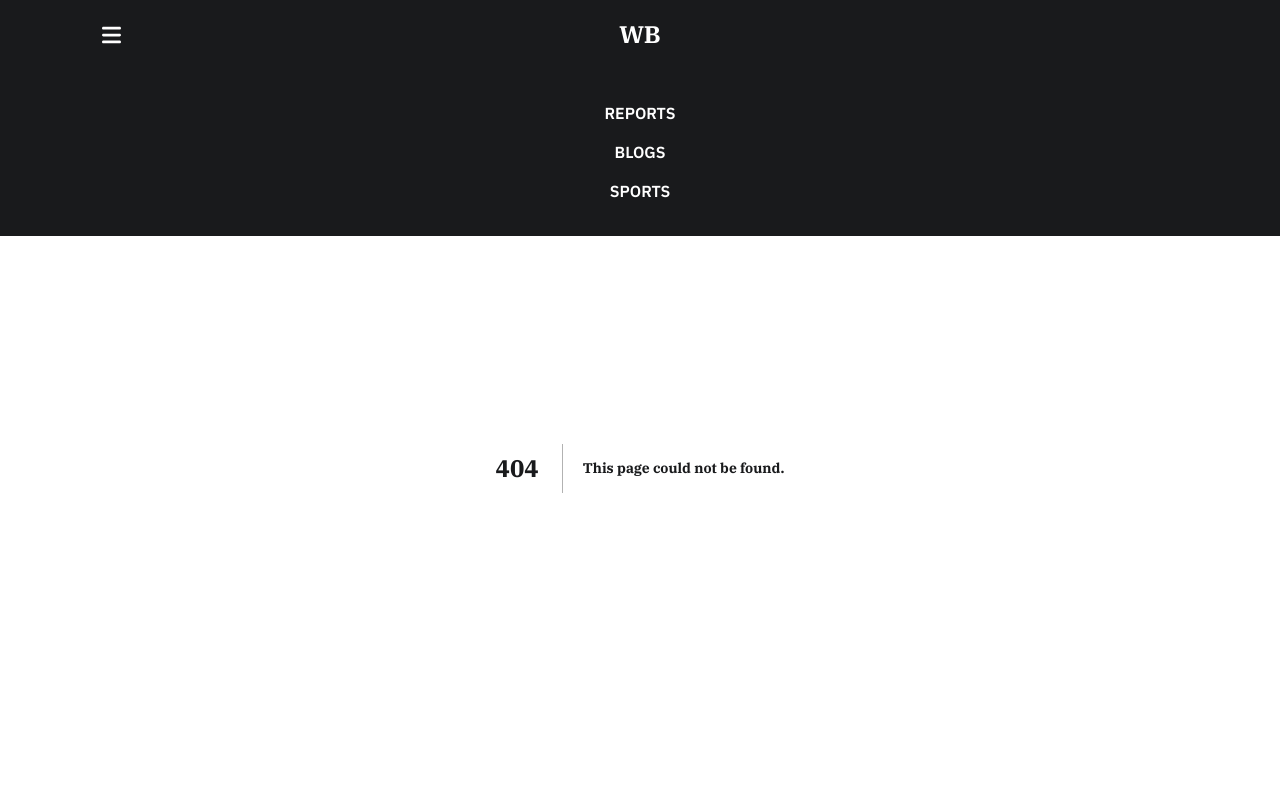
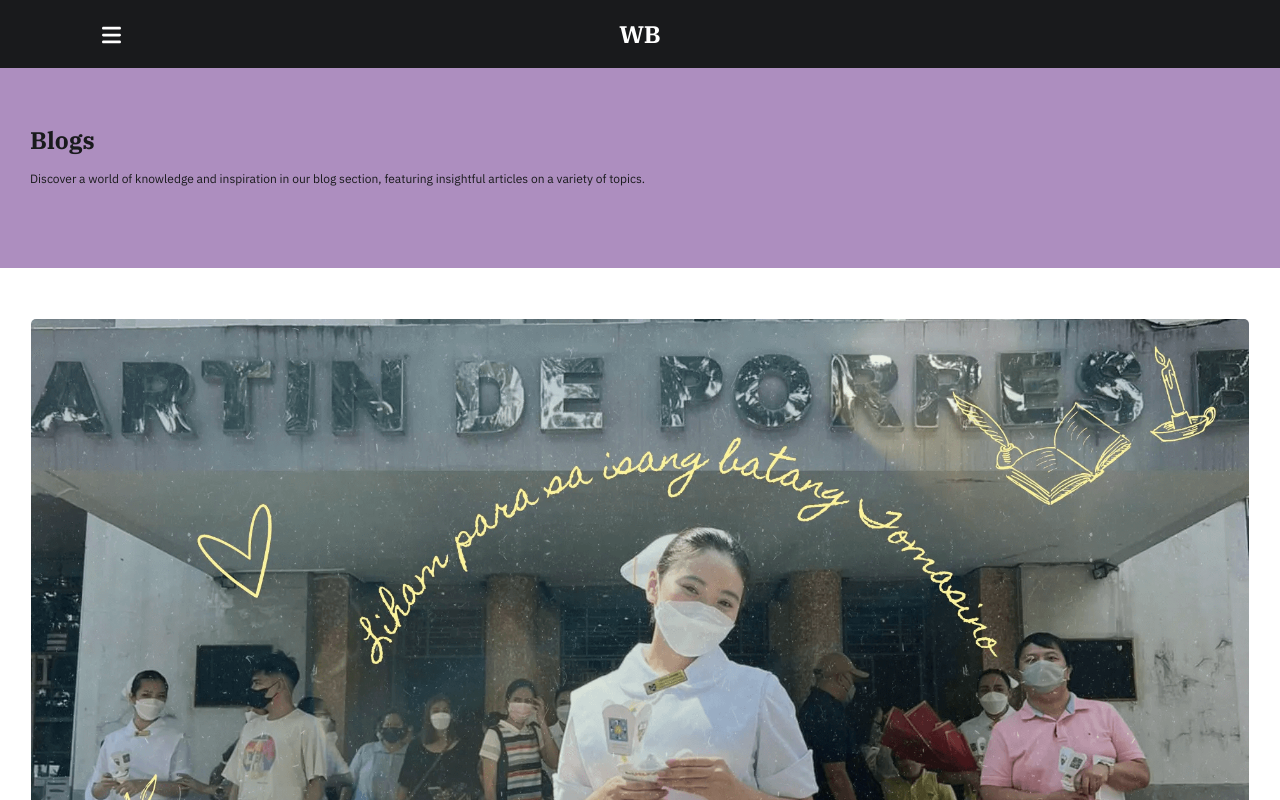
Before and after one commit to kigos21/webino-blogs, a Next.js app: page /blogs in a window 1280 px wide. Before the commit this address had no page. Shown: the top 800 px of the page. Built offline with nearby package versions, Linux system fonts and the light colour scheme.

Commit message:
create blogs, reports, and sports page

```diff
--- /dev/null
+++ b/src/app/blogs/page.tsx
@@ -0,0 +1,35 @@
+import LargeCard from '@/components/LargeCard';
+import PageHeader from '@/components/PageHeader';
+
+export default async function BlogsPage() {
+  const res = await fetch('http://localhost:3000/blogs.json');
+  const data = await res.json();
+
+  const reports = data.filter(
+    (article: { tag: string }) => article.tag === 'BLOGS',
+  );
+
+  return (
+    <>
+      <PageHeader
+        title="Blogs"
+        description="Discover a world of knowledge and inspiration in our blog section, featuring insightful articles on a variety of topics."
+        bgColor="ad8ebf"
+      />
+
+      <section className="flex flex-col gap-[35px] px-[21px] py-[41px]">
+        {reports.map((report: any) => (
+          <LargeCard
+            key={report.id}
+            imagePath={`/images/${report.id}.png`}
+            tag={report.tag}
+            datePublished={report.datePublished}
+            title={report.title}
+            description={report.description}
+            isDarkTheme={false}
+          />
+        ))}
+      </section>
+    </>
+  );
+}
--- a/src/app/globals.css
+++ b/src/app/globals.css
@@ -42,6 +42,10 @@ body * {
   font-family: 'IBM Plex Sans', sans-serif;
 }
 
+.nav-brand {
+  font-family: 'IBM Plex Serif', serif !important;
+}
+
 .hero-image {
   background-position: center;
   background-repeat: no-repeat;
--- a/src/app/page.tsx
+++ b/src/app/page.tsx
@@ -36,7 +36,7 @@ export default async function Home() {
         </div>
       </section>
 
-      <section className="mb-[39px] bg-[#181a1c] px-[calc(8%-10px)] py-[35px] text-white">
+      <section className="mb-[39px] bg-[#181a1c] px-[calc(8%-10px)] py-[35px]">
         <div className="flex flex-col gap-[24px]">
           {blogs.slice(5, 7).map(blog => (
             <LargeCard
@@ -46,6 +46,7 @@ export default async function Home() {
               datePublished={blog.datePublished}
               title={blog.title}
               description={blog.description}
+              isDarkTheme={true}
             />
           ))}
         </div>
--- /dev/null
+++ b/src/app/reports/page.tsx
@@ -0,0 +1,35 @@
+import LargeCard from '@/components/LargeCard';
+import PageHeader from '@/components/PageHeader';
+
+export default async function ReportsPage() {
+  const res = await fetch('http://localhost:3000/blogs.json');
+  const data = await res.json();
+
+  const reports = data.filter(
+    (article: { tag: string }) => article.tag === 'REPORTS',
+  );
+
+  return (
+    <>
+      <PageHeader
+        title="Reports"
+        description="Delve into in-depth analysis and comprehensive reports on trending topics, industry trends, and insightful research findings."
+        bgColor="DD8E54"
+      />
+
+      <section className="flex flex-col gap-[35px] px-[21px] py-[41px]">
+        {reports.map((report: any) => (
+          <LargeCard
+            key={report.id}
+            imagePath={`/images/${report.id}.png`}
+            tag={report.tag}
+            datePublished={report.datePublished}
+            title={report.title}
+            description={report.description}
+            isDarkTheme={false}
+          />
+        ))}
+      </section>
+    </>
+  );
+}
--- /dev/null
+++ b/src/app/sports/page.tsx
@@ -0,0 +1,35 @@
+import LargeCard from '@/components/LargeCard';
+import PageHeader from '@/components/PageHeader';
+
+export default async function SportsPage() {
+  const res = await fetch('http://localhost:3000/blogs.json');
+  const data = await res.json();
+
+  const reports = data.filter(
+    (article: { tag: string }) => article.tag === 'SPORTS',
+  );
+
+  return (
+    <>
+      <PageHeader
+        title="Sports"
+        description="From game-changing plays to inspiring athlete profiles, we've got your front-row seat to the exciting realm of sports."
+        bgColor="bb7082"
+      />
+
+      <section className="flex flex-col gap-[35px] px-[21px] py-[41px]">
+        {reports.map((report: any) => (
+          <LargeCard
+            key={report.id}
+            imagePath={`/images/${report.id}.png`}
+            tag={report.tag}
+            datePublished={report.datePublished}
+            title={report.title}
+            description={report.description}
+            isDarkTheme={false}
+          />
+        ))}
+      </section>
+    </>
+  );
+}
--- a/src/components/Hero.tsx
+++ b/src/components/Hero.tsx
@@ -11,7 +11,7 @@ export default function Hero({
   return (
     <div className="cursor-pointer overflow-hidden rounded-[10px] transition-all hover:shadow-lg hover:shadow-neutral-500">
       <div
-        className="hero-image flex flex-col gap-[10px] px-[20px] pb-[20px] pt-[50%] text-white"
+        className="hero-image flex flex-col gap-[10px] pb-[20px] pl-[20px] pr-[40px] pt-[50%] text-white"
         style={{
           backgroundImage: `linear-gradient(180deg, rgba(13, 14, 16, 0.00) 0%, rgba(13, 14, 16, 0.52) 36.46%, #0D0E10 100%), url('${imagePath}')`,
         }}
--- a/src/components/LargeCard.tsx
+++ b/src/components/LargeCard.tsx
@@ -8,18 +8,30 @@ export default function LargeCard({
   datePublished,
   title,
   description,
+  isDarkTheme,
 }: LargeCardProps) {
+  // tailwind compile these classes
+  const tailwind = 'hover:bg-[#212426] hover:bg-neutral-100';
+
   return (
-    <div className="flex cursor-pointer flex-col gap-[10px] rounded-[15px] p-[10px] hover:bg-[#212426]">
+    <div
+      className={`flex cursor-pointer flex-col gap-[10px] rounded-[12px] p-[10px] transition-all hover:${
+        isDarkTheme ? 'bg-[#212426]' : 'bg-neutral-100'
+      }`}
+    >
       <Image
         src={imagePath}
         alt="Article image"
         width={720}
         height={0}
-        className="h-auto w-full rounded-[5px]"
+        className="aspect-video h-auto w-full rounded-[5px] object-cover object-center"
       />
-      <DateTag datePublished={datePublished} tag={tag} isDarkTheme={true} />
-      <div>
+      <DateTag
+        datePublished={datePublished}
+        tag={tag}
+        isDarkTheme={isDarkTheme}
+      />
+      <div className={`${isDarkTheme ? 'text-white' : ''}`}>
         <h6 className="line-clamp-2">{title}</h6>
         <p className="line-clamp-2 text-[8px]">{description}</p>
       </div>
--- /dev/null
+++ b/src/components/NavLink.tsx
@@ -0,0 +1,22 @@
+import Link from 'next/link';
+
+import { NavLinkProps } from '@/types';
+
+export default function NavLink({
+  showNav,
+  href,
+  title,
+  handleClick,
+}: NavLinkProps) {
+  return (
+    <li
+      className={`underline-offset- text-[16px] font-[600] uppercase transition-opacity duration-700 hover:underline ${
+        showNav ? '' : 'opacity-0'
+      }`}
+    >
+      <Link href={href} onClick={handleClick}>
+        {title}
+      </Link>
+    </li>
+  );
+}
--- a/src/components/Navbar.tsx
+++ b/src/components/Navbar.tsx
@@ -4,11 +4,17 @@ import Image from 'next/image';
 import Link from 'next/link';
 import { useState } from 'react';
 
+import NavLink from '@/components/NavLink';
+
 export default function Navbar() {
-  const [showNav, setShowNav] = useState(true);
+  const [showNav, setShowNav] = useState(false);
 
   function handleMenuClick(): void {
     setShowNav(state => !state);
+  }
+
+  function handleLinkClick(): void {
+    setShowNav(false);
   }
 
   return (
@@ -22,7 +28,11 @@ export default function Navbar() {
             height={22}
           />
         </button>
-        <h3 className="text-center">WB</h3>
+        <h3 className="text-center">
+          <Link href="/" onClick={handleLinkClick} className="nav-brand">
+            WB
+          </Link>
+        </h3>
       </div>
 
       <nav
@@ -31,15 +41,24 @@ export default function Navbar() {
         }`}
       >
         <ul className="flex flex-col items-center gap-[15px]">
-          <li className="underline-offset- text-[16px] font-[600] uppercase hover:underline">
-            <Link href="">Reports</Link>
-          </li>
-          <li className="text-[16px] font-[600] uppercase underline-offset-2 hover:underline">
-            <Link href="">Blogs</Link>
-          </li>
-          <li className="text-[16px] font-[600] uppercase underline-offset-2 hover:underline">
-            <Link href="">Sports</Link>
-          </li>
+          <NavLink
+            showNav={showNav}
+            handleClick={handleLinkClick}
+            href="/reports"
+            title="Reports"
+          />
+          <NavLink
+            showNav={showNav}
+            handleClick={handleLinkClick}
+            href="/blogs"
+            title="Blogs"
+          />
+          <NavLink
+            showNav={showNav}
+            handleClick={handleLinkClick}
+            href="/sports"
+            title="Sports"
+          />
         </ul>
       </nav>
     </>
--- /dev/null
+++ b/src/components/PageHeader.tsx
@@ -0,0 +1,19 @@
+import { PageHeaderProps } from '@/types';
+
+export default function PageHeader({
+  title,
+  description,
+  bgColor,
+}: PageHeaderProps) {
+  // just for tailwind to include these custom colors
+  const tailwind = 'bg-[#DD8E54] bg-[#ad8ebf] bg-[#bb7082]';
+
+  return (
+    <header
+      className={`h-[200px] py-[54px] pl-[30px] pr-[51px] bg-[#${bgColor}]`}
+    >
+      <h3 className="mb-[12px]">{title}</h3>
+      <p className="text-[12px]">{description}</p>
+    </header>
+  );
+}
--- a/src/components/SmallCard.tsx
+++ b/src/components/SmallCard.tsx
@@ -16,7 +16,7 @@ export default function SmallCard({
         alt="Article image"
         width={480}
         height={0}
-        className="aspect-[4/3] h-auto w-full basis-1/3 self-start rounded-[5px]"
+        className="aspect-[4/3] h-auto w-full basis-1/3 self-start rounded-[5px] object-cover object-center"
       />
       <div className="flex flex-shrink basis-2/3 flex-col gap-[8px]">
         <DateTag datePublished={datePublished} tag={tag} isDarkTheme={false} />
```
Also changed, not shown: src/types/index.ts (+14 -0 lines).
